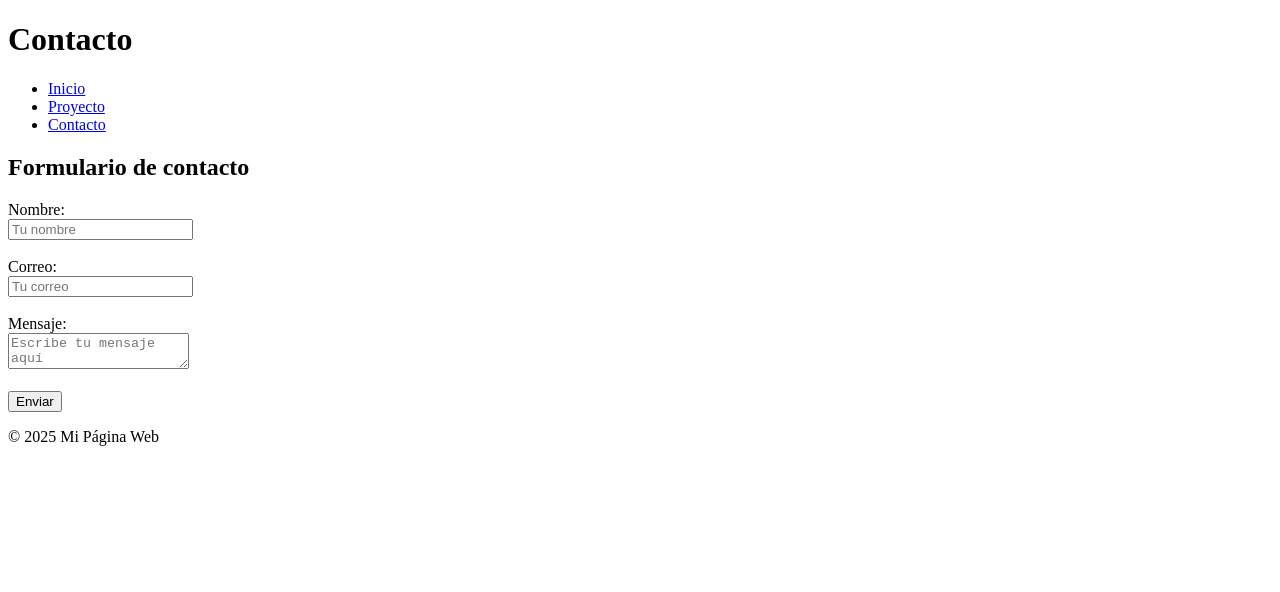
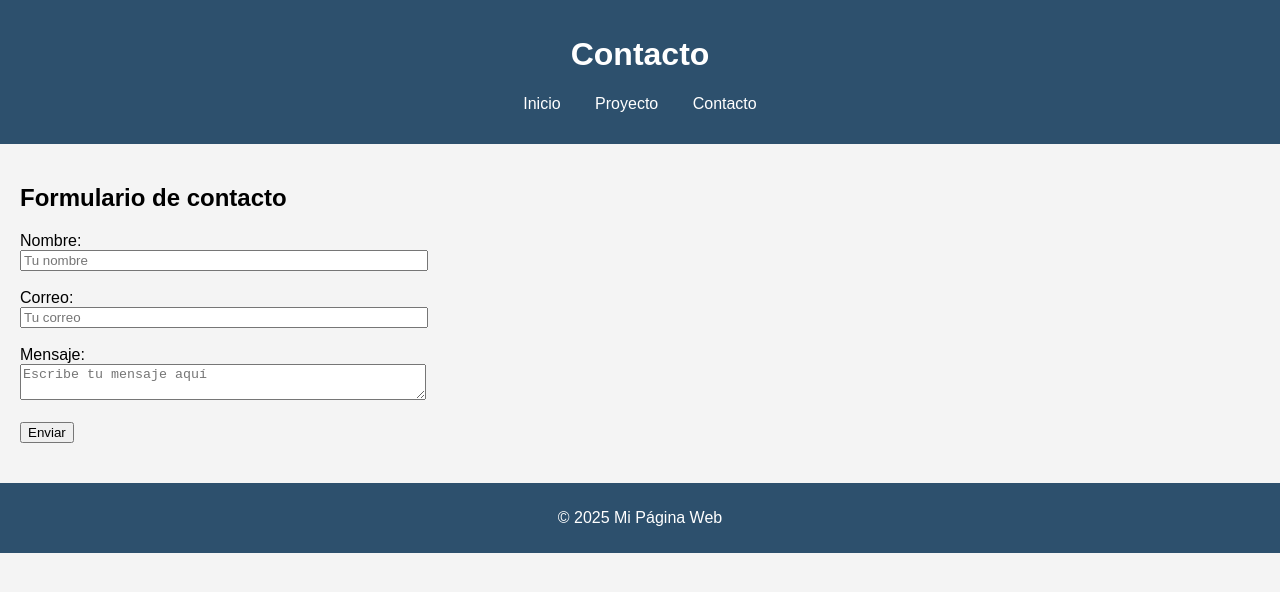
Before and after one commit to DavidGallegosM/2-web-c-intro-programming, a plain HTML site: page paginas/contacto.html in a window 1280 px wide. Drawn offline with Linux system fonts and the light colour scheme; the site is published under a folder, as on GitHub Pages, so addresses that start at the root find nothing.

Commit message:
Corrección de rutas

```diff
--- a/paginas/contacto.html
+++ b/paginas/contacto.html
@@ -4,14 +4,14 @@
     <meta charset="UTF-8" />
     <meta name="viewport" content="width=device-width, initial-scale=1.0" />
     <title>Contacto</title>
-    <link rel="stylesheet" href="/css/style.css" />
+    <link rel="stylesheet" href="../css/style.css" />
   </head>
   <body>
     <header>
       <h1>Contacto</h1>
       <nav>
         <ul>
-          <li><a href="/index.html">Inicio</a></li>
+          <li><a href="../index.html">Inicio</a></li>
           <li><a href="proyecto.html">Proyecto</a></li>
           <li><a href="contacto.html">Contacto</a></li>
         </ul>
```
Also changed, not shown: paginas/proyecto.html (+2 -2 lines).
